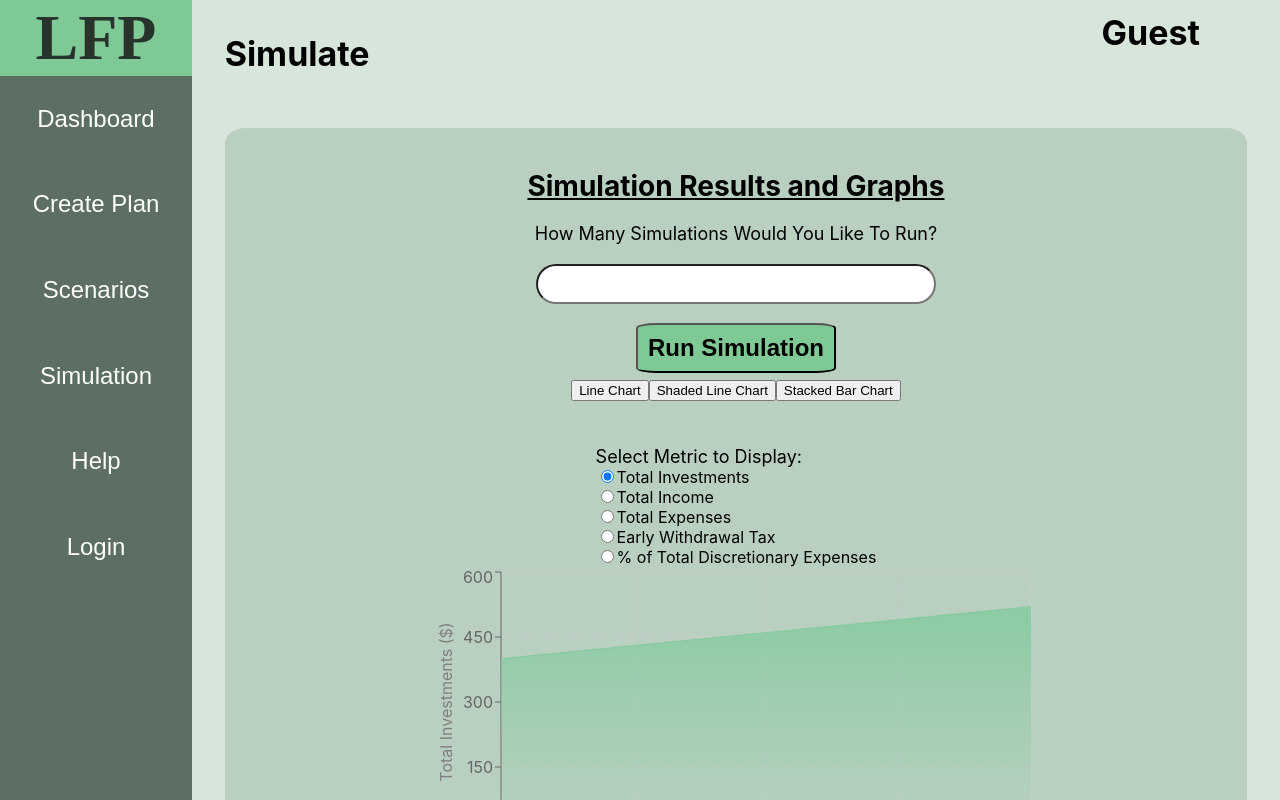
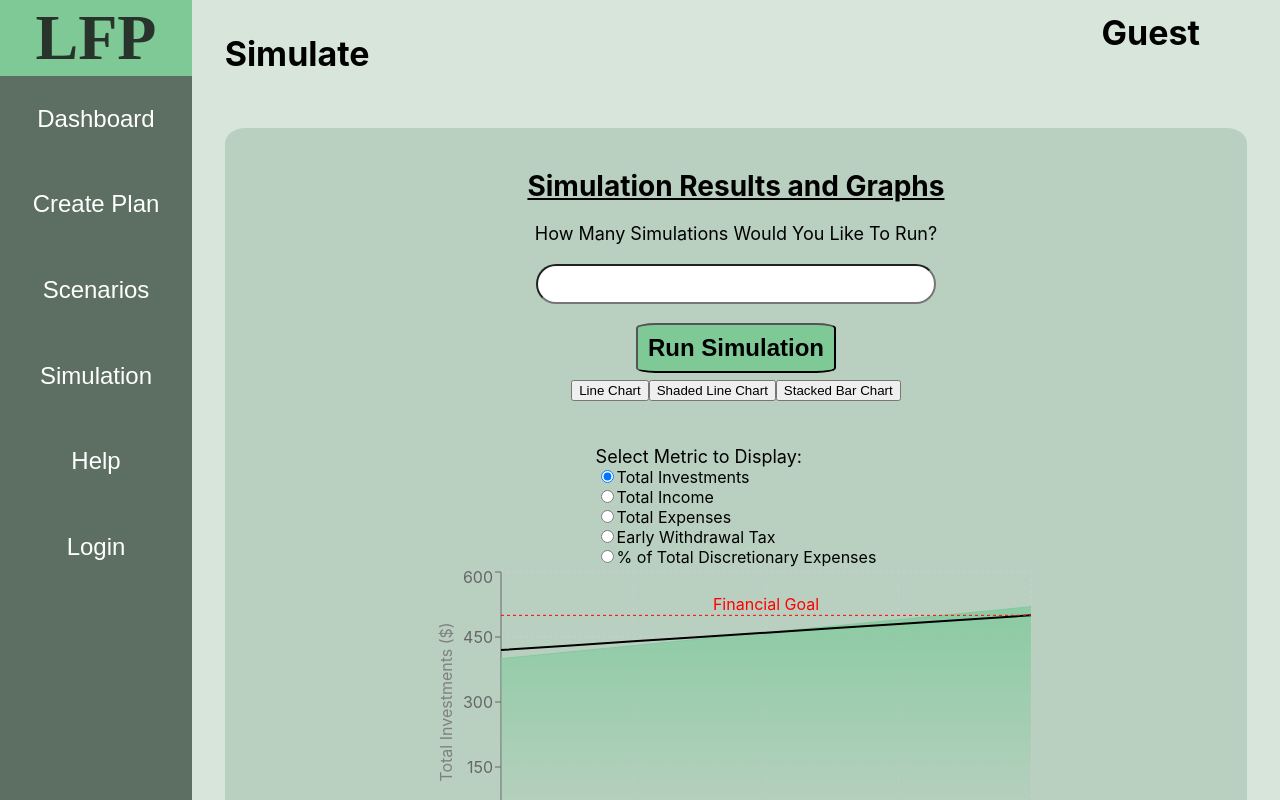
Before and after one commit to JackyChen-CXC/Hello_World-LFP_Project, a React (Create React App) app in the folder frontend/: page /simulation/1 in a window 1280 px wide. Both pictures are taken after a click on the button "Shaded Line Chart". Shown: the top 800 px of the page. Built offline with nearby package versions, Linux system fonts and the light colour scheme.

Commit message:
all charts should work

```diff
--- a/frontend/src/components/pages/open_simulation.tsx
+++ b/frontend/src/components/pages/open_simulation.tsx
@@ -2,14 +2,15 @@ import { useState } from "react";
 import { useParams } from "react-router-dom";
 import {
   Area,
-  AreaChart,
   Bar,
   BarChart,
   CartesianGrid,
+  ComposedChart,
   Label,
   Legend,
   Line,
   LineChart,
+  ReferenceLine,
   Tooltip,
   XAxis,
   YAxis
@@ -27,22 +28,56 @@ const probabilityData = [
 ];
 
 const shadedData = [
-  { year: 2025, low: 65, mid: 85, high: 95 },
-  { year: 2030, low: 63, mid: 82, high: 93 },
-  { year: 2035, low: 60, mid: 79, high: 91 },
-  { year: 2040, low: 58, mid: 76, high: 89 },
-  { year: 2045, low: 55, mid: 74, high: 87 },
-  { year: 2050, low: 53, mid: 72, high: 85 },
+  { year: 2025, low: 65, mid: 85, high: 95, median: 48.5 },
+  { year: 2030, low: 63, mid: 82, high: 93, median: 51.5 },
+  { year: 2035, low: 60, mid: 79, high: 91, median: 53.5 },
+  { year: 2040, low: 58, mid: 76, high: 89, median: 56.0 },
+  { year: 2045, low: 55, mid: 74, high: 87, median: 58.0 },
+  { year: 2050, low: 53, mid: 72, high: 85, median: 60.0 },
 ];
 
 const stackedBarData = [
-  { year: 2025, principal: 300, interest: 80 },
-  { year: 2030, principal: 330, interest: 100 },
-  { year: 2035, principal: 360, interest: 120 },
-  { year: 2040, principal: 390, interest: 140 },
-  { year: 2045, principal: 420, interest: 160 },
-  { year: 2050, principal: 450, interest: 180 },
+  {
+    year: 2025,
+    RothIRA: 120,
+    Brokerage: 100,
+    "401k": 150,
+    Job: 80,
+    Pension: 50,
+    Rental: 20,
+    Housing: 60,
+    Food: 40,
+    Travel: 30,
+    Taxes: 50,
+  },
+  {
+    year: 2030,
+    RothIRA: 130,
+    Brokerage: 110,
+    "401k": 160,
+    Job: 75,
+    Pension: 55,
+    Rental: 25,
+    Housing: 65,
+    Food: 45,
+    Travel: 35,
+    Taxes: 55,
+  },
+  {
+    year: 2035,
+    RothIRA: 140,
+    Brokerage: 120,
+    "401k": 170,
+    Job: 70,
+    Pension: 60,
+    Rental: 30,
+    Housing: 70,
+    Food: 50,
+    Travel: 40,
+    Taxes: 60,
+  },
 ];
+
 
 // Charts
 const LineChartGraph = () => (
@@ -64,7 +99,13 @@ const LineChartGraph = () => (
   </LineChart>
 );
 
-const ShadedLineChart = ({ metric }: { metric: string }) => {
+const ShadedLineChart = ({
+  metric,
+  financialGoal,
+}: {
+  metric: string;
+  financialGoal?: number;
+}) => {
   const metricLabels: Record<string, string> = {
     investments: "Total Investments ($)",
     income: "Total Income ($)",
@@ -72,7 +113,6 @@ const ShadedLineChart = ({ metric }: { metric: string }) => {
     earlyTax: "Early Withdrawal Tax ($)",
     discretionaryPct: "% of Total Discretionary Expenses",
   };
-
   const metricKeyMap: Record<string, { low: string; mid: string; high: string }> = {
     investments: { low: "low", mid: "mid", high: "high" },
     income: { low: "low", mid: "mid", high: "high" },
@@ -84,39 +124,40 @@ const ShadedLineChart = ({ metric }: { metric: string }) => {
   // Dummy datasets for different metrics (replace with real ones later)
   const metricDataMap: Record<string, any[]> = {
     investments: [
-      { year: 2025, low: 300, mid: 400, high: 500 },
-      { year: 2030, low: 320, mid: 430, high: 540 },
-      { year: 2035, low: 340, mid: 460, high: 580 },
-      { year: 2040, low: 360, mid: 490, high: 620 },
-      { year: 2045, low: 380, mid: 520, high: 660 },
+      { year: 2025, low: 300, mid: 400, high: 500, median: 420 },
+      { year: 2030, low: 320, mid: 430, high: 540, median: 440 },
+      { year: 2035, low: 340, mid: 460, high: 580, median: 460 },
+      { year: 2040, low: 360, mid: 490, high: 620, median: 480 },
+      { year: 2045, low: 380, mid: 520, high: 660, median: 500 },
     ],
     income: [
-      { year: 2025, low: 40, mid: 60, high: 80 },
-      { year: 2030, low: 35, mid: 55, high: 75 },
-      { year: 2035, low: 30, mid: 50, high: 70 },
-      { year: 2040, low: 28, mid: 48, high: 68 },
-      { year: 2045, low: 26, mid: 46, high: 66 },
+      { year: 2025, low: 40, mid: 60, high: 80, median: 58 },
+      { year: 2030, low: 35, mid: 55, high: 75, median: 53 },
+      { year: 2035, low: 30, mid: 50, high: 70, median: 50 },
+      { year: 2040, low: 28, mid: 48, high: 68, median: 48 },
+      { year: 2045, low: 26, mid: 46, high: 66, median: 46 },
     ],
+
     expenses: [
-      { year: 2025, low: 25, mid: 35, high: 45 },
-      { year: 2030, low: 30, mid: 40, high: 50 },
-      { year: 2035, low: 35, mid: 45, high: 55 },
-      { year: 2040, low: 38, mid: 48, high: 58 },
-      { year: 2045, low: 40, mid: 50, high: 60 },
+      { year: 2025, low: 25, mid: 35, high: 45, median: 34 },
+      { year: 2030, low: 30, mid: 40, high: 50, median: 38 },
+      { year: 2035, low: 35, mid: 45, high: 55, median: 42 },
+      { year: 2040, low: 38, mid: 48, high: 58, median: 44 },
+      { year: 2045, low: 40, mid: 50, high: 60, median: 46 },
     ],
     earlyTax: [
-      { year: 2025, low: 5, mid: 8, high: 11 },
-      { year: 2030, low: 6, mid: 9, high: 12 },
-      { year: 2035, low: 7, mid: 10, high: 13 },
-      { year: 2040, low: 8, mid: 11, high: 14 },
-      { year: 2045, low: 9, mid: 12, high: 15 },
+      { year: 2025, low: 5, mid: 8, high: 11, median: 7.5 },
+      { year: 2030, low: 6, mid: 9, high: 12, median: 8 },
+      { year: 2035, low: 7, mid: 10, high: 13, median: 8.5 },
+      { year: 2040, low: 8, mid: 11, high: 14, median: 9 },
+      { year: 2045, low: 9, mid: 12, high: 15, median: 9.5 },
     ],
     discretionaryPct: [
-      { year: 2025, low: 20, mid: 30, high: 40 },
-      { year: 2030, low: 18, mid: 28, high: 38 },
-      { year: 2035, low: 16, mid: 26, high: 36 },
-      { year: 2040, low: 14, mid: 24, high: 34 },
-      { year: 2045, low: 12, mid: 22, high: 32 },
+      { year: 2025, low: 20, mid: 30, high: 40, median: 29 },
+      { year: 2030, low: 18, mid: 28, high: 38, median: 27 },
+      { year: 2035, low: 16, mid: 26, high: 36, median: 25 },
+      { year: 2040, low: 14, mid: 24, high: 34, median: 23 },
+      { year: 2045, low: 12, mid: 22, high: 32, median: 21 },
     ],
   };
 
@@ -124,7 +165,7 @@ const ShadedLineChart = ({ metric }: { metric: string }) => {
   const { mid } = metricKeyMap[metric];
 
   return (
-    <AreaChart width={600} height={300} data={selectedData}>
+    <ComposedChart width={600} height={300} data={selectedData}>
       <defs>
         <linearGradient id="colorMid" x1="0" y1="0" x2="0" y2="1">
           <stop offset="5%" stopColor="#82ca9d" stopOpacity={0.8} />
@@ -135,7 +176,7 @@ const ShadedLineChart = ({ metric }: { metric: string }) => {
       <XAxis dataKey="year">
         <Label value="Year" offset={-5} position="insideBottom" />
       </XAxis>
-      <YAxis>
+      <YAxis >
         <Label
           value={metricLabels[metric]}
           angle={-90}
@@ -146,25 +187,46 @@ const ShadedLineChart = ({ metric }: { metric: string }) => {
       <Tooltip />
       <Area
         type="monotone"
-        dataKey={mid}
+        dataKey="mid"
         stroke="#82ca9d"
         fillOpacity={1}
         fill="url(#colorMid)"
       />
-    </AreaChart>
+
+      {/* Median line */}
+      <Line
+        type="monotone"
+        dataKey="median"
+        stroke="#000"
+        strokeWidth={2}
+        dot={false}
+        name="Median"
+        legendType="line"
+      />
+
+      {metric === "investments" && financialGoal !== undefined && (
+        <ReferenceLine
+          y={financialGoal}
+          stroke="red"
+          strokeDasharray="3 3"
+          label={{ value: "Financial Goal", position: "top", fill: "red" }}
+        />
+      )}
+    </ComposedChart>
+
   );
 };
 
 
 const StackedBarChart = () => (
-  <BarChart width={600} height={300} data={stackedBarData}>
+  <BarChart width={700} height={400} data={stackedBarData}>
     <CartesianGrid strokeDasharray="3 3" />
     <XAxis dataKey="year">
       <Label value="Year" offset={-5} position="insideBottom" />
     </XAxis>
     <YAxis>
       <Label
-        value="Portfolio Value ($ Thousands)"
+        value="Total Breakdown ($ Thousands)"
         angle={-90}
         position="insideLeft"
         style={{ textAnchor: "middle" }}
@@ -172,10 +234,27 @@ const StackedBarChart = () => (
     </YAxis>
     <Tooltip />
     <Legend />
-    <Bar dataKey="principal" stackId="a" fill="#8884d8" />
-    <Bar dataKey="interest" stackId="a" fill="#82ca9d" />
+
+    {/* Investments */}
+    <Bar dataKey="RothIRA" stackId="a" fill="#4b3f72" />
+    <Bar dataKey="Brokerage" stackId="a" fill="#007a99" />
+    <Bar dataKey="401k" stackId="a" fill="#2f855a" />
+
+    {/* Income */}
+    <Bar dataKey="Job" stackId="a" fill="#b7791f" />
+    <Bar dataKey="Pension" stackId="a" fill="#cc3300" />
+    <Bar dataKey="Rental" stackId="a" fill="#e69500" />
+
+    {/* Expenses */}
+    <Bar dataKey="Housing" stackId="a" fill="#7f9c00" />
+    <Bar dataKey="Food" stackId="a" fill="#3f9142" />
+    <Bar dataKey="Travel" stackId="a" fill="#1d4ed8" />
+    {/* Taxes */}
+    <Bar dataKey="Taxes" stackId="a" fill="#990000" />
+
   </BarChart>
 );
+
 
 const OpenSimulation = () => {
   const { id } = useParams();
@@ -185,7 +264,12 @@ const OpenSimulation = () => {
 
   const renderGraph = () => {
     if (graph === "line") return <LineChartGraph />;
-    if (graph === "shaded") return <ShadedLineChart metric={lineChartMetric}/>;
+    if (graph === "shaded") return (
+      <ShadedLineChart
+        metric={lineChartMetric}
+        financialGoal={lineChartMetric === "investments" ? 500 : undefined}
+      />
+    );
     if (graph === "stacked") return <StackedBarChart />;
   };
 
```
